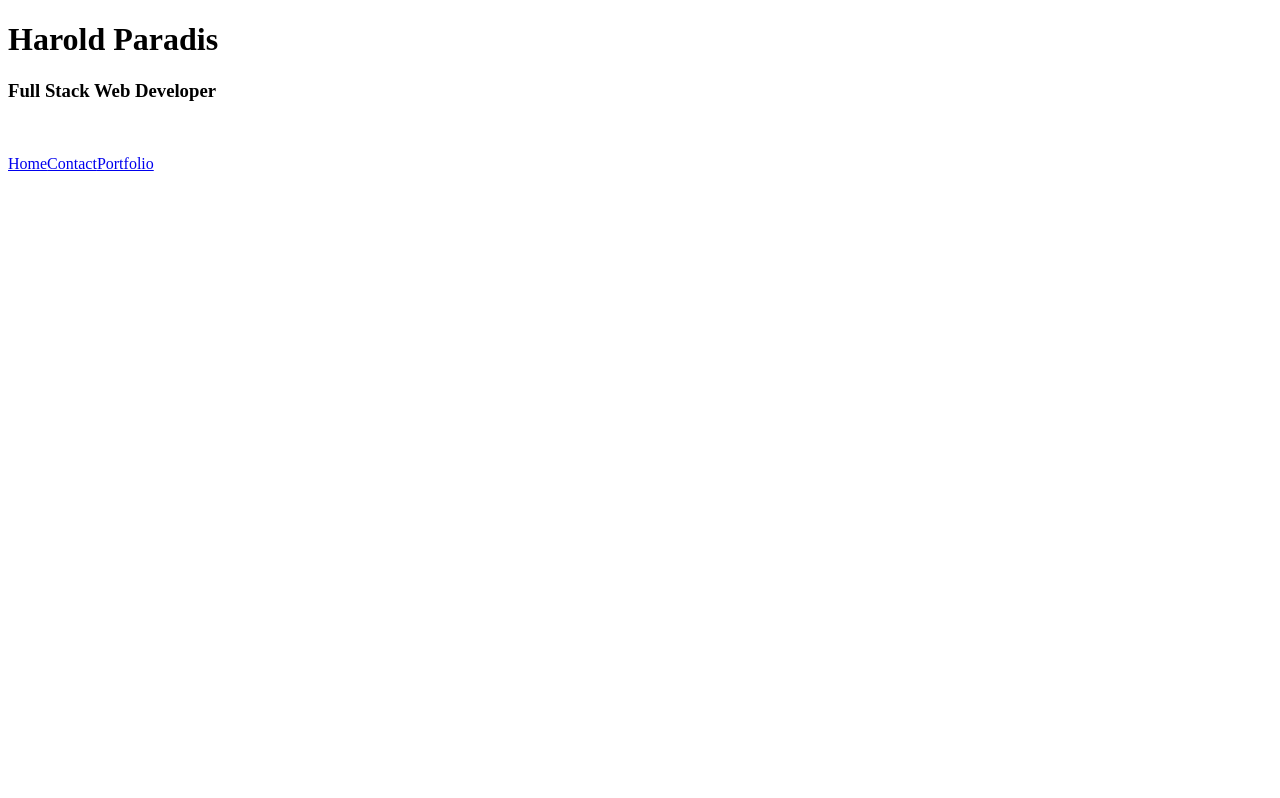
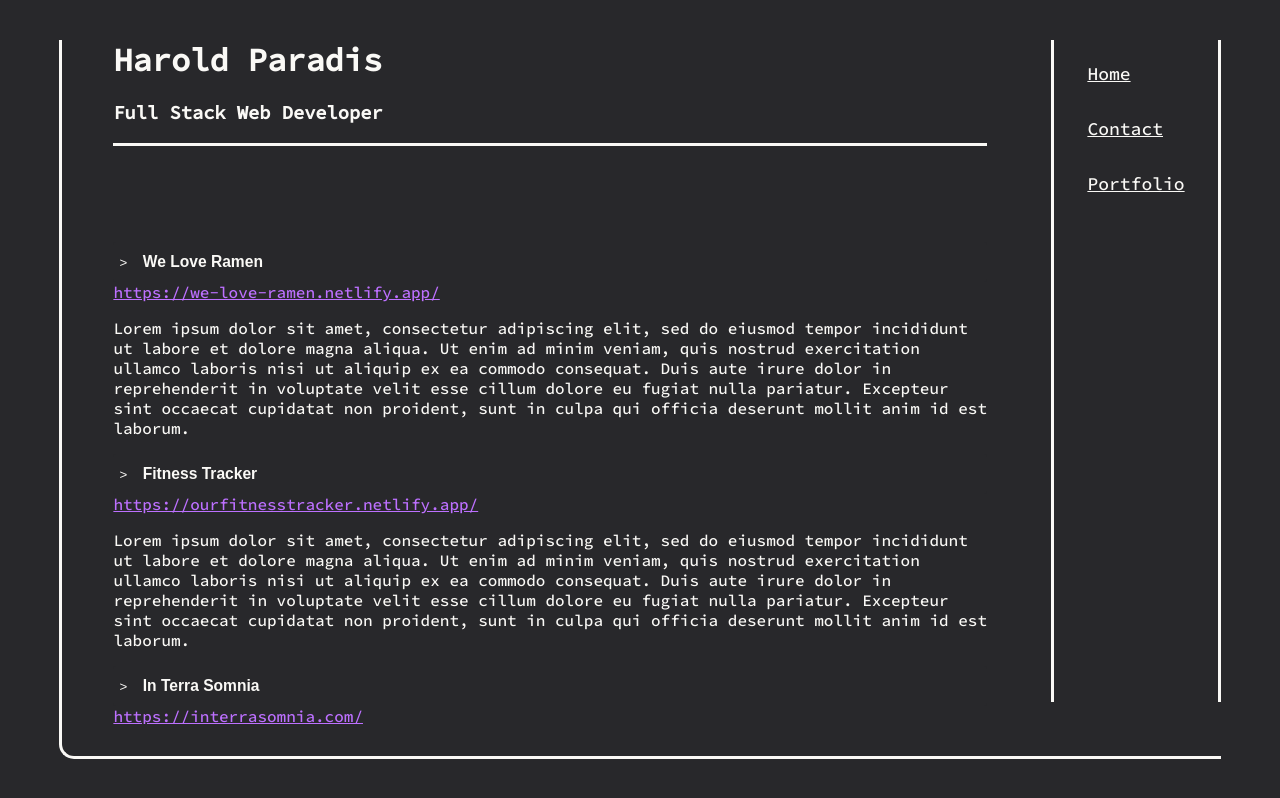
Before and after one commit to HalParadis/Portfolio, a React (Create React App) app: page /portfolio in a window 1280 px wide. Built offline with nearby package versions, Linux system fonts and the light colour scheme.

Commit message:
initial CSS styling done

```diff
--- a/public/style.css
+++ b/public/style.css
@@ -0,0 +1,82 @@
+@import url('https://fonts.googleapis.com/css2?family=Source+Code+Pro:wght@500&display=swap');
+
+body {
+  background-color: #28282B;
+  color: #FAF9F6;
+  font-family: 'Source Code Pro', monospace;
+}
+
+.outer-box {
+  margin: 5vh 4vw;
+  padding: 0 0 4vh 4vw;
+  height: 85.5vh;
+  border-left: 3px solid #FAF9F6;
+  border-bottom: 3px solid #FAF9F6;
+  border-bottom-left-radius: 15px;
+
+  display: flex;
+  justify-content: space-between;
+}
+
+.left-inner-box {
+  overflow-y: auto;
+  width: 100%;
+}
+
+.nav-column {
+  margin-left: 5%;
+  margin-bottom: 2%;
+  padding: 2% 3%;
+  border-left: 3px solid #FAF9F6;
+  border-right: 3px solid #FAF9F6;
+
+  display: flex;
+  flex-direction: column;
+}
+
+.nav-link {
+  margin-bottom: 4vh;
+  font-size: large;
+  color: #FAF9F6;
+}
+
+.name-title-box {
+  margin-bottom: 12vh;
+  border-bottom: 3px solid #FAF9F6;
+  width: 99%;
+}
+
+.full-name {
+  margin-top: 0;
+  padding-top: 0;
+}
+
+.expand-button {
+  width: 99%;
+  height: 3em;
+  background-color: #28282B;
+  color: #FAF9F6;
+  border: none;
+  border-radius: 3px;
+
+  display: flex;
+  align-items: center;
+}
+
+.expand-button:hover {
+  background-color: rgb(211 211 211 / 10%);
+  cursor: pointer;
+}
+
+.project-name {
+  margin-left: 1em;
+}
+
+.contact-anchor {
+  margin-right: 3%;
+  color: #BD70FF;
+}
+
+.project-anchor {
+  color: #BD70FF;
+}
--- a/src/App.js
+++ b/src/App.js
@@ -12,23 +12,23 @@ const App = () => {
   return (
     <>
       <div className='outer-box'>
-        <div className='home-left-inner-box'>
-          <div className='home-name-title-box'>
-            <h1>Harold Paradis</h1>
+        <div className='left-inner-box'>
+          <div className='name-title-box'>
+            <h1 className='full-name'>Harold Paradis</h1>
             <h3>Full Stack Web Developer</h3>
           </div>
 
           <Route exact path='/'>
             <div className='home-text-box'>
-              <div className='text-paragraph'>
+              <p className='text-paragraph'>
                 Hello and welcome to my portfolio! I'm Harold Paradis, a dedicated software developer based in Santa Rosa, California, with a passion for continuous growth and mentoring others. In my journey transitioning from customer service and website administration to becoming a proficient full-stack developer, I've found immense joy in unraveling intricate problems and aiding others' development through mentoring.
-              </div>
-              <div className='text-paragraph'>
+              </p>
+              <p className='text-paragraph'>
                 My technical proficiency encompasses the PERN stack, including PostgreSQL, JavaScript, Node.js, React.js, and Express.js. As a recent graduate from a rigorous coding bootcamp at California Polytechnic University, I bring a foundation in test-driven development, pair programming, and a host of other technical skills. My commitment to perpetual personal and professional growth is evident in projects like "We Love Ramen!"—an ecommerce site—and "Fitness Tracker," where I collaborated with remote teams, showcased problem-solving skills, and engaged in every aspect of development.
-              </div>
-              <div className='text-paragraph'>
+              </p>
+              <p className='text-paragraph'>
                 Beyond coding, my values are reflected in volunteer work as a Website Administrator for Sonoma County A.A. Intergroup, where attention to detail and customer service excellence are paramount. Feel free to explore my portfolio, and don't hesitate to reach out—I'm always eager to connect and share experiences in the world of software development.
-              </div>
+              </p>
             </div>
           </Route>
 
@@ -41,10 +41,10 @@ const App = () => {
           </Route>
         </div>
 
-        <nav>
-        <Link to='/' className='navLink'>Home</Link>
-        <Link to='/contact' className='navLink'>Contact</Link>
-        <Link to='/portfolio' className='navLink'>Portfolio</Link>
+        <nav className='nav-column'>
+          <Link to='/' className='nav-link'>Home</Link>
+          <Link to='/contact' className='nav-link'>Contact</Link>
+          <Link to='/portfolio' className='nav-link'>Portfolio</Link>
         </nav>
       </div>
     </>
--- a/src/components/Contact.js
+++ b/src/components/Contact.js
@@ -3,11 +3,11 @@ import { Route, Link, useHistory } from 'react-router-dom';
 
 const Contact = () => {
   return (
-    <div>
-      <a href="tel:5105015043">(510) 501-5043</a>
-      <a href="mailto: halparadis@gmail.com">halparadis@gmail.com</a>
-      <a href="http://www.linkedin.com/in/hal-paradis">LinkedIn</a>
-      <a href="https://github.com/HalParadis">GitHub</a>
+    <div className='contact-info'>
+      <a className='contact-anchor' href="tel:5105015043">(510)501-5043</a>
+      <a className='contact-anchor' href="mailto: halparadis@gmail.com">halparadis@gmail.com</a>
+      <a className='contact-anchor' href="http://www.linkedin.com/in/hal-paradis">LinkedIn</a>
+      <a className='contact-anchor' href="https://github.com/HalParadis">GitHub</a>
     </div>
   )
 }
--- a/src/components/Portfolio.js
+++ b/src/components/Portfolio.js
@@ -5,7 +5,21 @@ import { Project } from '.';
 const Portfolio = () => {
   return (
     <div>
-      <Project />
+      <Project
+        name={'We Love Ramen'}
+        description={'Lorem ipsum dolor sit amet, consectetur adipiscing elit, sed do eiusmod tempor incididunt ut labore et dolore magna aliqua. Ut enim ad minim veniam, quis nostrud exercitation ullamco laboris nisi ut aliquip ex ea commodo consequat. Duis aute irure dolor in reprehenderit in voluptate velit esse cillum dolore eu fugiat nulla pariatur. Excepteur sint occaecat cupidatat non proident, sunt in culpa qui officia deserunt mollit anim id est laborum.'}
+        url={'https://we-love-ramen.netlify.app/'}
+      />
+      <Project
+        name={'Fitness Tracker'}
+        description={'Lorem ipsum dolor sit amet, consectetur adipiscing elit, sed do eiusmod tempor incididunt ut labore et dolore magna aliqua. Ut enim ad minim veniam, quis nostrud exercitation ullamco laboris nisi ut aliquip ex ea commodo consequat. Duis aute irure dolor in reprehenderit in voluptate velit esse cillum dolore eu fugiat nulla pariatur. Excepteur sint occaecat cupidatat non proident, sunt in culpa qui officia deserunt mollit anim id est laborum.'}
+        url={'https://ourfitnesstracker.netlify.app/'}
+      />
+      <Project
+        name={'In Terra Somnia'}
+        description={'Lorem ipsum dolor sit amet, consectetur adipiscing elit, sed do eiusmod tempor incididunt ut labore et dolore magna aliqua. Ut enim ad minim veniam, quis nostrud exercitation ullamco laboris nisi ut aliquip ex ea commodo consequat. Duis aute irure dolor in reprehenderit in voluptate velit esse cillum dolore eu fugiat nulla pariatur. Excepteur sint occaecat cupidatat non proident, sunt in culpa qui officia deserunt mollit anim id est laborum.'}
+        url={'https://interrasomnia.com/'}
+      />
     </div>
   )
 }
--- a/src/components/Project.js
+++ b/src/components/Project.js
@@ -1,13 +1,14 @@
 import React, { useState, useEffect } from 'react';
 import { Route, Link, useHistory } from 'react-router-dom';
 
-const Project = ({imageSrc, imageAlt, description, name, url}) => {
+const Project = ({description, name, url}) => {
   return (
     <div className='project'>
-      <a href={url}>
-        <h3>{name}</h3>
-      </a>
-      <img src={imageSrc} alt={imageAlt} />
+      <button type='button' className='expand-button'>
+        <span>&gt;</span>
+        <h3 className='project-name'>{name}</h3>
+      </button>
+      <a className='project-anchor' href={url}>{url}</a>
       <p>{description}</p>
     </div>
   )
```
